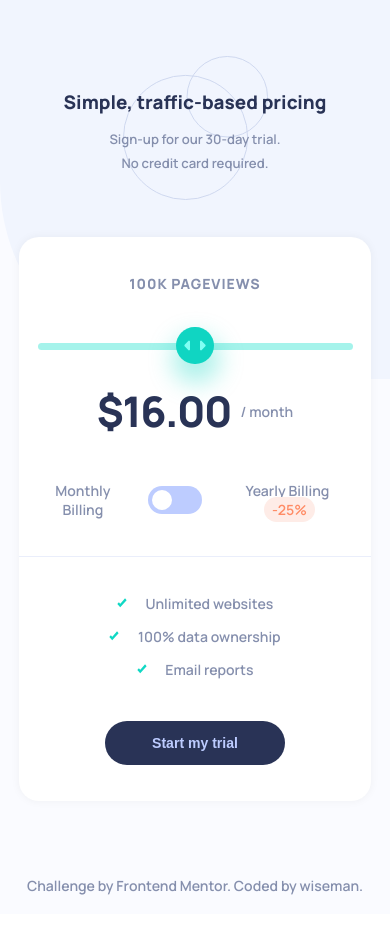
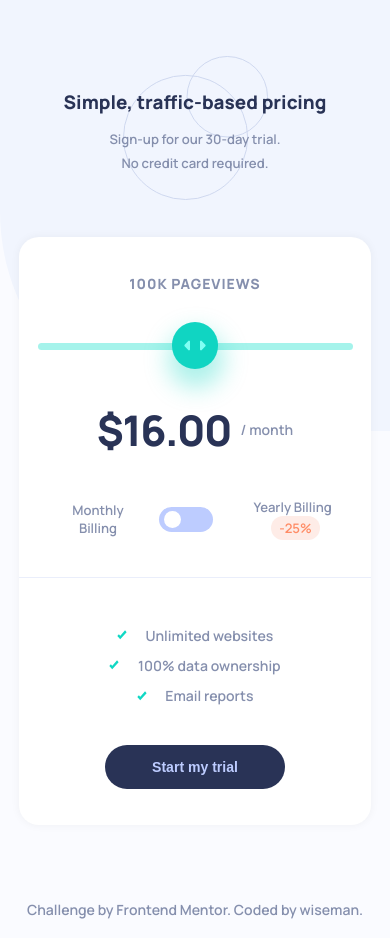
Before and after one commit to wiseman88/vue-card-template, a Vue app: page / in a window 390 px wide. Before the commit the page ends 914 px from the top, so only its background shows below. Built offline with nearby package versions, Linux system fonts and the light colour scheme.

Commit message:
correcting mobile adn desktop responsivity

```diff
--- a/src/App.vue
+++ b/src/App.vue
@@ -56,7 +56,7 @@ export default {
   top: 0;
   right: 0;
   z-index: 0;
-  min-height: 55vh;
+  min-height: 55%;
   width: 100%;
   background-image: url('./assets/img/bg-pattern.svg');
   background-size: cover;
@@ -64,16 +64,8 @@ export default {
   background-repeat: no-repeat;
 }
 
-.slider {
-  padding-top: rem(45px);
-}
 
-.views {
-  letter-spacing: rem(1px);
-  font-weight: $font-lg;
-}
-
-  .card-wrapper {
+.card-wrapper {
   position: relative;
   z-index: 10;
   margin: 0 auto;
@@ -98,19 +90,8 @@ export default {
     }
   }
 
-  .price-content {
-    margin-bottom: rem(44px);
-  }
-
-  .price {
-    margin-right: rem(10px);
-    font-size: rem(45px);
-    color: $dark-saturated-blue;
-    letter-spacing: rem(- 1.5px);
-  }
-
   .check {
-    margin-bottom: 14px;
+    margin: rem(12px) 0;
   }
 
   .check-icon {
--- a/src/assets/sass/_variables.scss
+++ b/src/assets/sass/_variables.scss
@@ -33,4 +33,8 @@ $font-lg: 800;
   -moz-border-radius: rem(25px);
   -ms-border-radius: rem(25px);
   -o-border-radius: rem(25px);
+
+  @media(min-width: 1440px ) {
+    margin-top: 0;
+  }
 }
--- a/src/components/CardComponent.vue
+++ b/src/components/CardComponent.vue
@@ -2,7 +2,10 @@
   <div class="container">
     <div class="card">
       <div class="upper-card">
-        <span class="block uppercase views">
+
+        <div class="grid-content">
+
+          <span class="uppercase views">
             {{ rangeNumber.views }} Pageviews
           </span>
           <div class="slider">
@@ -17,31 +20,38 @@
             <span>/ month</span>
         </div>
 
+        </div>
+
         <switch-component></switch-component>
       </div>
-
       <div class="bottom-card">
-        <div class="flex items-center check">
+        <div id="bottom-card-content">
+          <div id="profits">
+            <div class="profit flex items-center check">
               <span class="check-icon flex items-center">
                 <img src="../assets/img/icon-check.svg" alt="">
               </span>
               <span>Unlimited websites</span>
             </div>
-        <div class="flex items-center check">
+            <div class="profit flex items-center check">
               <span class="check-icon flex items-center">
                 <img src="../assets/img/icon-check.svg" alt="">
               </span>
               <span>100% data ownership</span>
             </div>
-        <div class="flex items-center check">
+            <div class="profit flex items-center check">
               <span class="check-icon flex items-center">
                 <img src="../assets/img/icon-check.svg" alt="">
               </span>
               <span>Email reports</span>
             </div>
+          </div>
+          <div id="action-btn">
             <button class="btn">
               Start my trial
             </button>
+          </div>
+        </div>
       </div>
     </div>
   </div>
@@ -129,6 +139,29 @@ export default {
   padding-right: rem(20px);
   padding-bottom: rem(39px);
   border-bottom: 1px solid $light-grayish-blue;
+
+   @media(min-width: 1439px ) {
+    padding: rem(67px) rem(64px) rem(53px) rem(62px);
+  }
+}
+
+.grid-content {
+  display: grid;
+  grid-template-columns: auto;
+  grid-template-rows: auto;
+  padding-bottom: rem(42px);
+  grid-template-areas:
+  "views"
+  "slider"
+  "price-content";
+
+  @media(min-width: 1439px ) {
+    grid-template-columns: 50%;
+    grid-template-areas:
+    "views price-content"
+    " slider slider";
+    padding-bottom: rem(75px);
+  }
 }
 
 .bottom-card {
@@ -136,11 +169,81 @@ export default {
   padding-left: rem(20px);
   padding-right: rem(20px);
   padding-bottom: rem(39px);
+
+  @media(min-width: 1439px ) {
+    padding: rem(50px) rem(60px);
+  }
+
+  #bottom-card-content {
+    @media(min-width: 1439px ) {
+      display: flex;
+    }
+  }
+
+  #profits {
+    padding-right: rem(90px);
+    @media(max-width: 1439px){
+      padding-right: 0;
+    }
+  }
+
+  .profit {
+    @media(min-width: 1439px) {
+      justify-content: left;
+    }
+  }
+
+  #action-btn {
+    padding-left: rem(90px);
+
+     @media(min-width: 1439px ) {
+      display: flex;
+      justify-content: center;
+      align-items: center;
+    }
+
+    @media(max-width: 1439px){
+      padding-left: 0;
+    }
+  }
 }
 
 .slider {
+  grid-area: slider;
   position: relative;
-  margin-bottom: rem(30px);
+  padding-top: rem(45px);
+  padding-bottom: rem(50px);
+
+  @media(min-width: 1439px) {
+    padding-bottom: 0;
+  }
+}
+
+.views {
+  letter-spacing: rem(1px);
+  font-weight: $font-lg;
+  align-self: center;
+  justify-self: center;
+
+  @media(min-width: 1439px ) {
+    justify-self: left;
+  }
+}
+
+.price-content {
+  align-self: center;
+  justify-self: center;
+
+  @media(min-width: 1439px ) {
+    justify-self: right;
+  }
+}
+
+.price {
+  font-size: rem(45px);
+  color: $dark-saturated-blue;
+  letter-spacing: rem(- 1.5px);
+  margin-right: rem(10px);
 }
 
 input[type='range'] {
@@ -154,8 +257,8 @@ input[type='range'] {
   &::-webkit-slider-thumb {
     position: relative;
     -webkit-appearance: none;
-    height: rem(40px);
-    width: rem(40px);
+    height: rem(50px);
+    width: rem(50px);
     border-radius: 50%;
     background: $strong-cyan;
     background-image: url('../assets/img/icon-slider.svg');
--- a/src/components/SwitchComponent.vue
+++ b/src/components/SwitchComponent.vue
@@ -1,5 +1,5 @@
 <template>
-  <div class="flex items-center">
+  <div id="switch-content" class="flex items-center">
     <span>Monthly Billing</span>
     <div class="block">
       <label class="switch">
@@ -7,9 +7,9 @@
         <span class="switch-slider round"></span>
       </label>
     </div>
-    <span>
-      Yearly Billing <span class="discount">-25%</span>
-    </span>
+    <div>
+      Yearly Billing <div class="discount">-25% <span>discount</span></div>
+    </div>
   </div>
 </template>
 
@@ -21,6 +21,19 @@ export default {
 
 <style lang="scss">
 @import '/src/assets/sass/_app';
+
+  #switch-content {
+
+    margin-left: rem(100px);
+
+    @media(max-width: 1439px){
+      margin-left: rem(21px);
+    }
+
+    * {
+      font-size: rem(14px);
+    }
+  }
 
   .switch {
   position: relative;
@@ -39,10 +52,11 @@ export default {
   .switch-slider {
     position: absolute;
     cursor: pointer;
-    top: 0;
+    top: rem(2px);
     left: 0;
     right: 0;
     bottom: 0;
+    height: rem(26px);
     background-color: $pale-blue;
     -webkit-transition: .4s;
     transition: .4s;
@@ -51,13 +65,17 @@ export default {
   .switch-slider:before {
     position: absolute;
     content: "";
-    height: 20px;
-    width: 20px;
-    left: 4px;
+    height: rem(18px);
+    width: rem(18px);
+    left: 5px;
     bottom: 4px;
     background-color: white;
     -webkit-transition: .4s;
     transition: .4s;
+  }
+
+  input[type=checkbox] {
+    margin-top: 5px;
   }
 
   input:checked + .switch-slider {
@@ -85,10 +103,19 @@ export default {
 }
 
 .discount {
+  display: inline-block;
   background-color: $light-grayish-red;
   color: $light-red;
   border-radius: 20px;
   padding: 3px 8px;
-  margin-left: 4px;
+  margin-left: rem(6px);
+
+  > span {
+    color: $light-red;
+
+    @media(max-width: 1439px) {
+      display: none;
+    }
+  }
 }
 </style>
```
Lines whose indentation alone changed are shown as unchanged.
